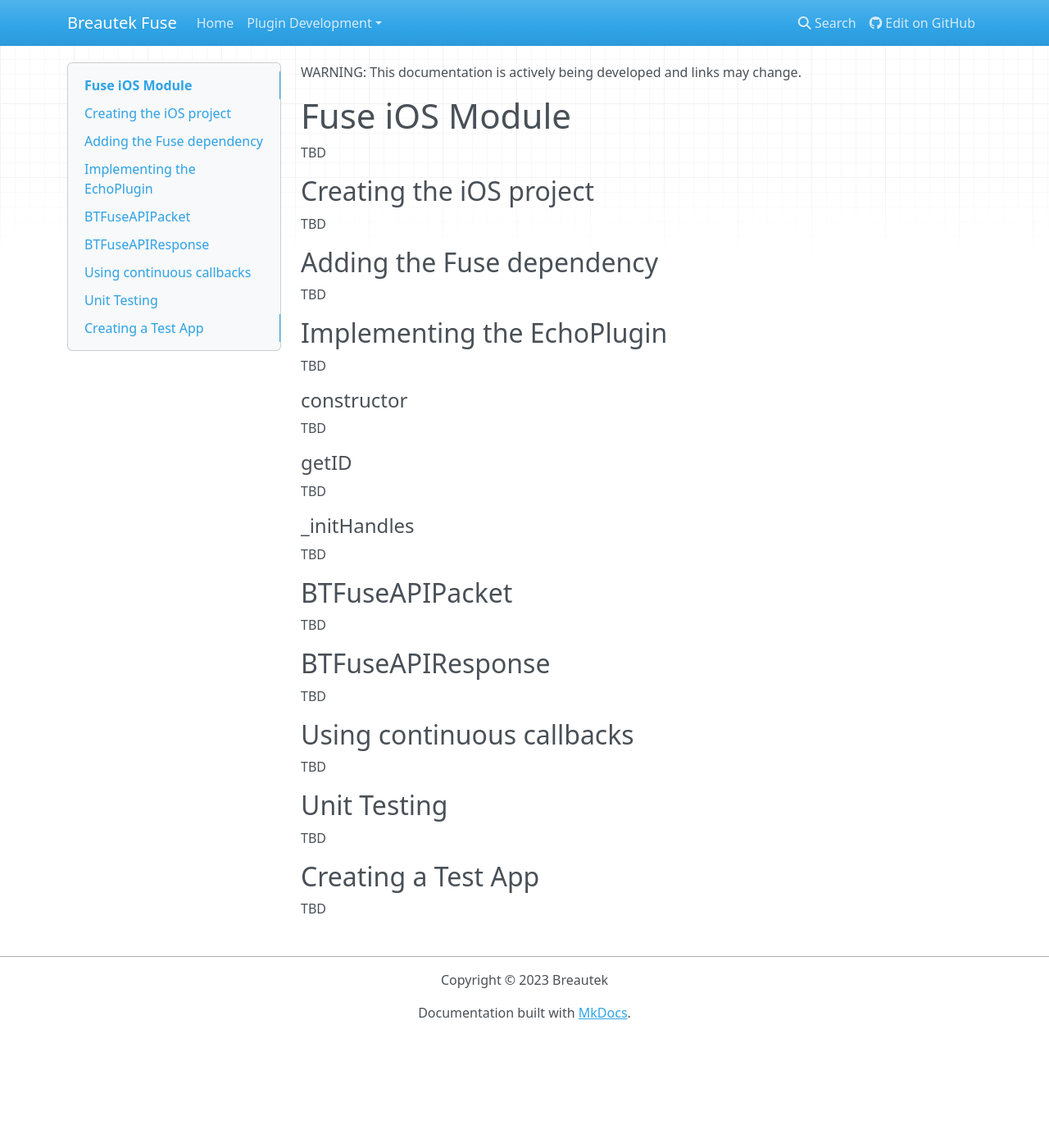
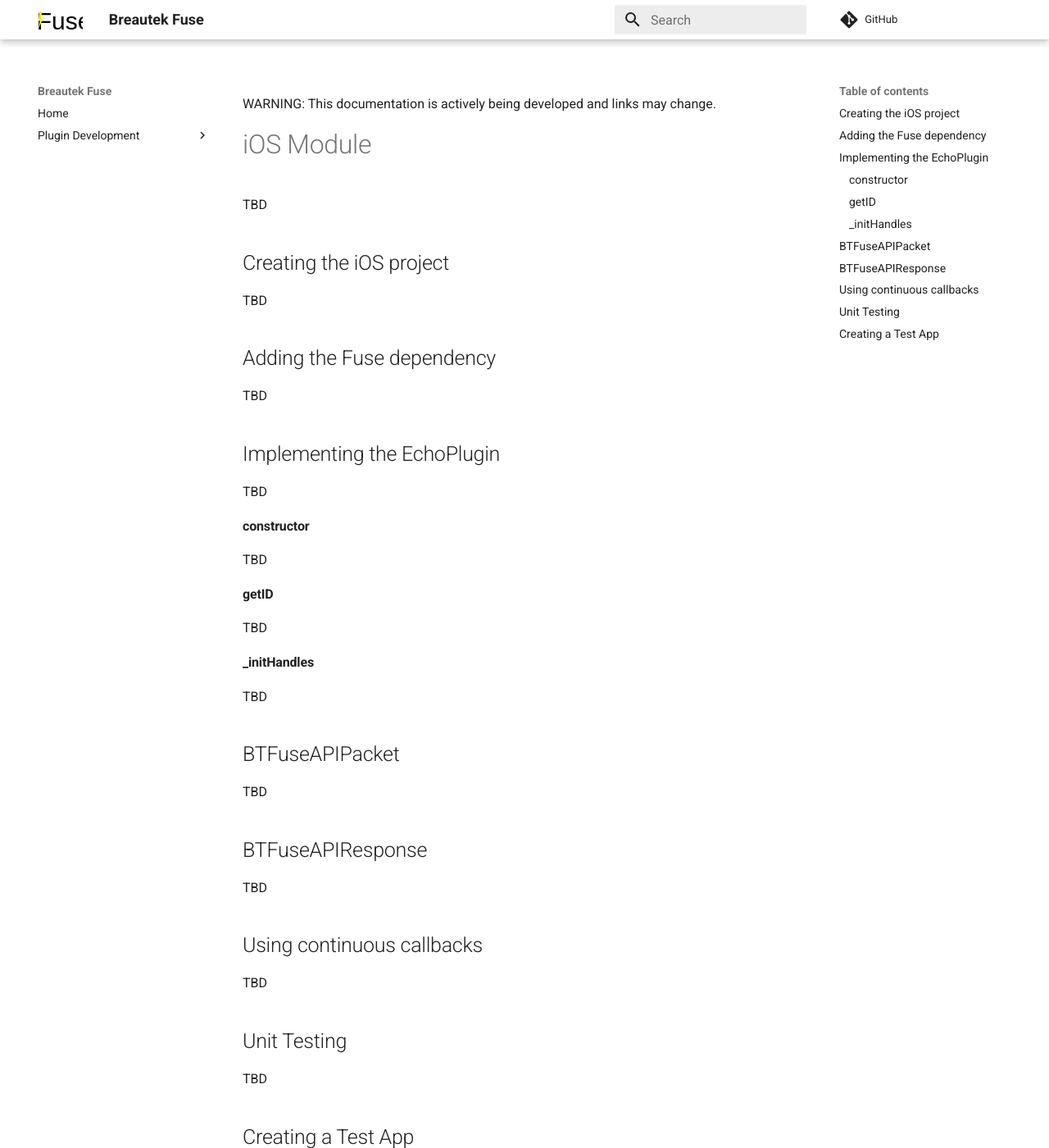
Before and after one commit to btfuse/fuse-docs, an MkDocs documentation site: the page built from docs/plugin-development/ios-module.md, in a window 1280 px wide and 1400 px high. Shown: the whole window at 82% size. Built offline with MkDocs 1.6.1 and Material for MkDocs 9.7.7, drawn with Linux system fonts in a browser that asks for light colours; nearby versions of some CDN libraries; comment, search, counter and statistics services are not loaded; some of the changed text lies outside the part shown.

Commit message:
material design & gemoji support

```diff
--- a/docs/plugin-development/ios-module.md
+++ b/docs/plugin-development/ios-module.md
@@ -1,7 +1,7 @@
 
 WARNING: This documentation is actively being developed and links may change.
 
-# Fuse iOS Module
+# iOS Module
 
 TBD
 
--- a/mkdocs.yml
+++ b/mkdocs.yml
@@ -19,14 +19,32 @@ site_author: Breautek
 copyright: Copyright &copy; 2023 Breautek
 repo_url: https://github.com/btfuse/fuse-docs/
 edit_uri: blob/main/docs/
+
+theme:
+  name: material
+  logo: res/fuse-logo.svg
+  features:
+    - search.suggest
+  palette:
+    primary: white
+
+plugins:
+  - search
+
 markdown_extensions:
   - callouts
+  - pymdownx.emoji:
+      # emoji_index: !!python/name:material.extensions.emoji.gemoji
+      emoji_index: !!python/name:pymdownx.emoji.gemoji
+      emoji_generator: !!python/name:pymdownx.emoji.to_alt
 extra_css:
   - css/tip.css
   - css/broken-link.css
 
 nav:
   - Home: index.md
+  # - User Guide:
+    # - Getting Started: user-guide/getting-started.md
   - Plugin Development:
     - Getting Started: plugin-development/getting-started.md
     - Fuse JS Modules: plugin-development/js-module.md
--- a/requirements.txt
+++ b/requirements.txt
@@ -1,2 +1,4 @@
+markdown==3.5.1
 mkdocs==1.5.3
 markdown-callouts==0.3.0
+mkdocs-material==9.4.8
```
Also changed, not shown: docs/index.md (+20 -0 lines), docs/plugin-development/android-module.md (+1 -1 lines), docs/plugin-development/js-module.md (+1 -1 lines), docs/res/fuse-logo.svg (added), src/fuse-logo.svg (added), 2 other files.
